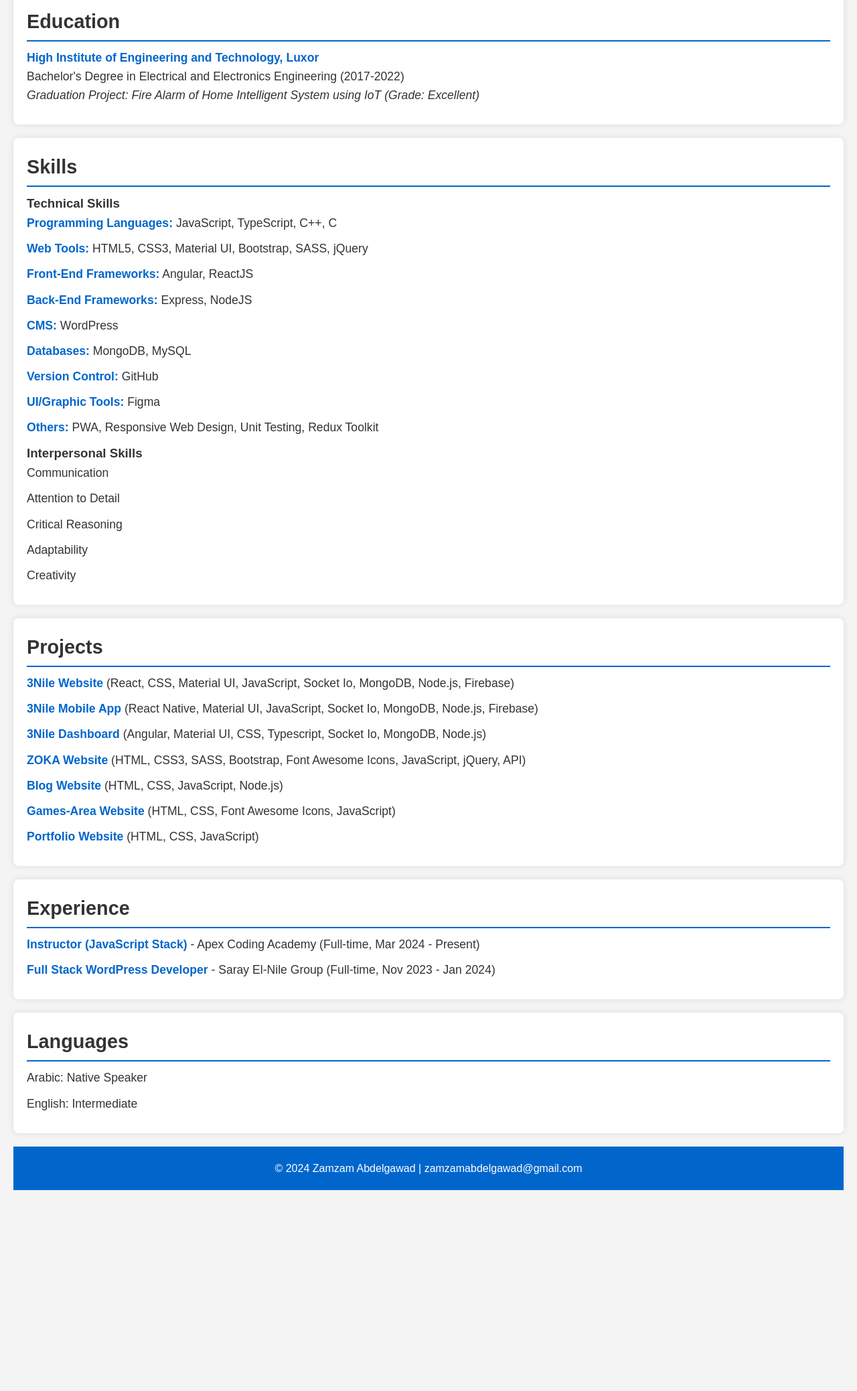
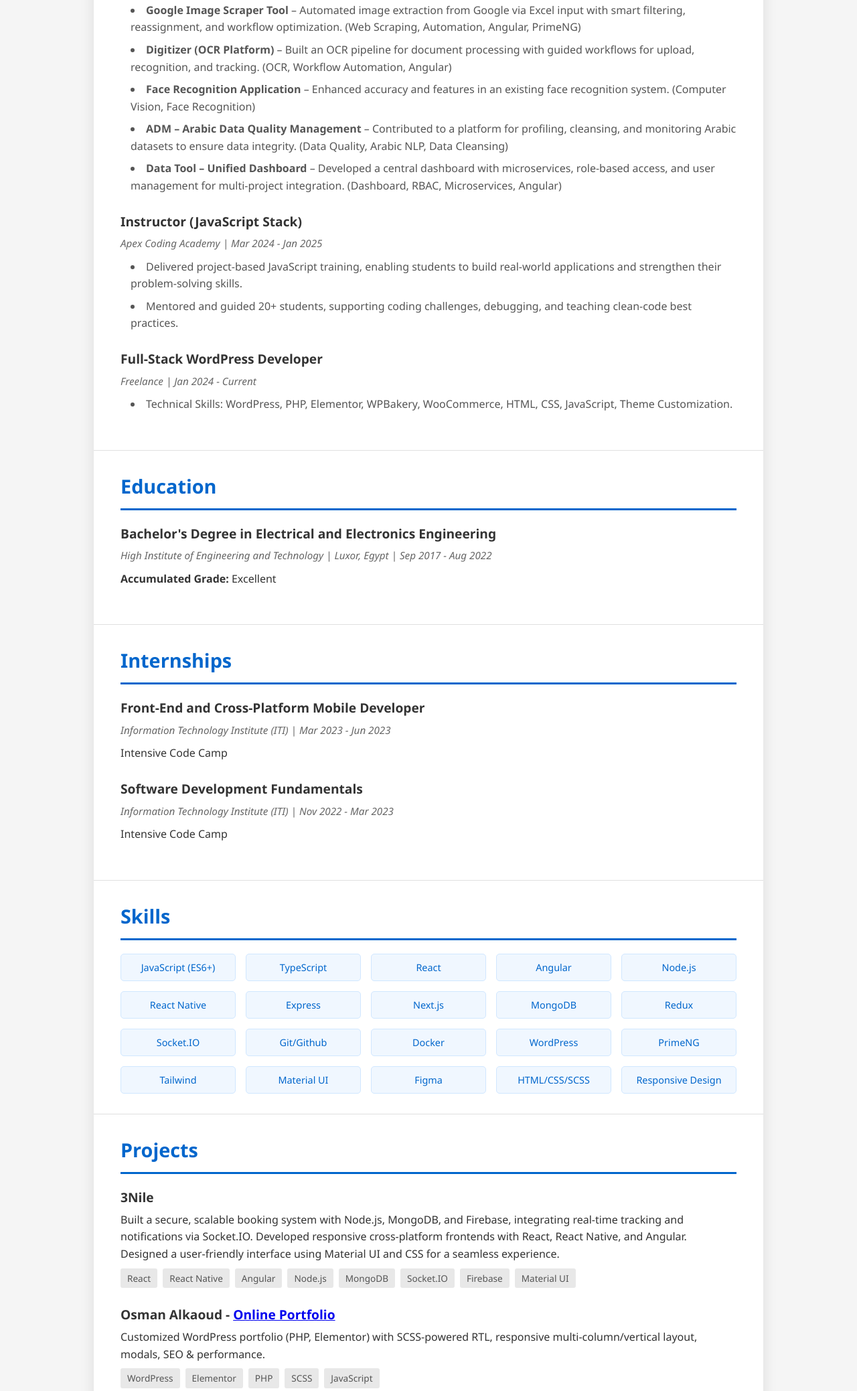
Before and after one commit to zamzam-abdelgawad/zamzam-cv, a plain HTML site: page index.html in a window 1280 px wide. Shown: the part 703-2780 px from the top of the page at 67% size. Before the commit the page ends 2500 px from the top, so only its background shows below. Drawn offline with Linux system fonts and the light colour scheme.

Commit message:
update cv

```diff
--- a/index.html
+++ b/index.html
@@ -3,102 +3,171 @@
 <head>
     <meta charset="UTF-8">
     <meta name="viewport" content="width=device-width, initial-scale=1.0">
-    <title>Zamzam Abdelgawad - Full Stack Developer</title>
+    <title>Zamzam Abdelgawad - Front End Developer</title>
     <link rel="stylesheet" href="./style.css">
 </head>
 <body>
-    <header>
-        <h1>Zamzam Abdelgawad Abdelaal Ahmed</h1>
-        <p>Full Stack Developer</p>
-        <p>(+20)01017541401 - Luxor, Egypt (Ready to Relocate)</p>
-        <p><a href="mailto:zamzamabdelgawad@gmail.com">zamzamabdelgawad@gmail.com</a> | <a href="https://github.com/zamzam-abdelgawad">GitHub</a> | <a href="https://www.linkedin.com/in/zamzam-abdelgawad/">LinkedIn</a></p>
+  <div class="container">
+      <header>
+          <div class="header-left">
+              <h1>Zamzam Abdelgawad</h1>
+              <p class="title">Front End Developer</p>
+          </div>
+          <div class="header-left">
+              <div class="contact-info">
+                  <span>📧 <a href="mailto:zamzamabdelgawad@gmail.com">zamzamabdelgawad@gmail.com</a></span>
+                  <span>📱 (+20)01017541401</span>
+                  <span>📍 Cairo, Egypt</span>
+                  <span>💼 <a href="https://www.linkedin.com/in/zamzam-abdelgawad/">linkedin/zamzam-abdelgawad</a></span>
+                  <span>🔗 <a href="https://github.com/zamzam-abdelgawad">github/zamzam-abdelgawad</a></span>
+                  <span>🌐 <a href="https://zamzam-portfolio.netlify.app/">Portfolio</a></span>
+              </div>
+          </div>
       </header>
 
       <section>
-        <h2>Profile</h2>
-        <p>JavaScript Full Stack Developer with experience in Angular as Frontend and Nodejs as Backend. Experienced in developing web applications with modern technologies. Able to work in a fast-paced environment and successfully deliver projects on tight deadlines. Seeking employment with an organization that values hard work, dedication, and creativity, offering the chance to grow professionally.</p>
+          <h2>Summary</h2>
+          <p class="summary">Frontend Developer and ITI graduate with 2+ years of experience building scalable web and mobile applications. Skilled in modern frameworks like Angular, React, and Node.js, with experience in React Native for cross-platform mobile development. Focused on delivering responsive designs and seamless user experiences.</p>
       </section>
 
       <section>
-        <h2>Internship</h2>
-        <ul>
-          <li>
-            <strong>Front-End and Cross-Platform Mobile Developer</strong> <br>
-            Intensive Code Camp | Information Technology Institute (ITI), Aswan branch (Mar 2023 - June 2023)
-          </li>
-          <li>
-            <strong>Software Development Fundamentals</strong> <br>
-            Intensive Code Camp | Information Technology Institute (ITI), Aswan branch (Nov 2022 - Mar 2023)
-          </li>
-        </ul>
+          <h2>Experience</h2>
+
+          <div class="experience-item">
+              <h3>Front End Developer</h3>
+              <p class="meta">RDI Company | Cairo, Egypt | Jan 2025 - Current</p>
+              <ul>
+                  <li><strong>Google Image Scraper Tool</strong> – Automated image extraction from Google via Excel input with smart filtering, reassignment, and workflow optimization. (Web Scraping, Automation, Angular, PrimeNG)</li>
+                  <li><strong>Digitizer (OCR Platform)</strong> – Built an OCR pipeline for document processing with guided workflows for upload, recognition, and tracking. (OCR, Workflow Automation, Angular)</li>
+                  <li><strong>Face Recognition Application</strong> – Enhanced accuracy and features in an existing face recognition system. (Computer Vision, Face Recognition)</li>
+                  <li><strong>ADM – Arabic Data Quality Management</strong> – Contributed to a platform for profiling, cleansing, and monitoring Arabic datasets to ensure data integrity. (Data Quality, Arabic NLP, Data Cleansing)</li>
+                  <li><strong>Data Tool – Unified Dashboard</strong> – Developed a central dashboard with microservices, role-based access, and user management for multi-project integration. (Dashboard, RBAC, Microservices, Angular)</li>
+              </ul>
+          </div>
+
+          <div class="experience-item">
+              <h3>Instructor (JavaScript Stack)</h3>
+              <p class="meta">Apex Coding Academy | Mar 2024 - Jan 2025</p>
+              <ul>
+                  <li>Delivered project-based JavaScript training, enabling students to build real-world applications and strengthen their problem-solving skills.</li>
+                  <li>Mentored and guided 20+ students, supporting coding challenges, debugging, and teaching clean-code best practices.</li>
+              </ul>
+          </div>
+
+          <div class="experience-item">
+              <h3>Full-Stack WordPress Developer</h3>
+              <p class="meta">Freelance | Jan 2024 - Current</p>
+              <ul>
+                  <li>Technical Skills: WordPress, PHP, Elementor, WPBakery, WooCommerce, HTML, CSS, JavaScript, Theme Customization.</li>
+              </ul>
+          </div>
       </section>
 
       <section>
-        <h2>Education</h2>
-        <ul>
-          <li>
-            <strong>High Institute of Engineering and Technology, Luxor</strong><br>
-            Bachelor's Degree in Electrical and Electronics Engineering (2017-2022)<br>
-            <em>Graduation Project: Fire Alarm of Home Intelligent System using IoT (Grade: Excellent)</em>
-          </li>
-        </ul>
+          <h2>Education</h2>
+          <div class="education-item">
+              <h3>Bachelor's Degree in Electrical and Electronics Engineering</h3>
+              <p class="meta">High Institute of Engineering and Technology | Luxor, Egypt | Sep 2017 - Aug 2022</p>
+              <p><strong>Accumulated Grade:</strong> Excellent</p>
+          </div>
       </section>
 
       <section>
-        <h2>Skills</h2>
-        <h3>Technical Skills</h3>
-        <ul>
-          <li><strong>Programming Languages:</strong> JavaScript, TypeScript, C++, C</li>
-          <li><strong>Web Tools:</strong> HTML5, CSS3, Material UI, Bootstrap, SASS, jQuery</li>
-          <li><strong>Front-End Frameworks:</strong> Angular, ReactJS</li>
-          <li><strong>Back-End Frameworks:</strong> Express, NodeJS</li>
-          <li><strong>CMS:</strong> WordPress</li>
-          <li><strong>Databases:</strong> MongoDB, MySQL</li>
-          <li><strong>Version Control:</strong> GitHub</li>
-          <li><strong>UI/Graphic Tools:</strong> Figma</li>
-          <li><strong>Others:</strong> PWA, Responsive Web Design, Unit Testing, Redux Toolkit</li>
-        </ul>
-        <h3>Interpersonal Skills</h3>
-        <ul>
-          <li>Communication</li>
-          <li>Attention to Detail</li>
-          <li>Critical Reasoning</li>
-          <li>Adaptability</li>
-          <li>Creativity</li>
-        </ul>
+          <h2>Internships</h2>
+          <div class="experience-item">
+              <h3>Front-End and Cross-Platform Mobile Developer</h3>
+              <p class="meta">Information Technology Institute (ITI) | Mar 2023 - Jun 2023</p>
+              <p>Intensive Code Camp</p>
+          </div>
+          <div class="experience-item">
+              <h3>Software Development Fundamentals</h3>
+              <p class="meta">Information Technology Institute (ITI) | Nov 2022 - Mar 2023</p>
+              <p>Intensive Code Camp</p>
+          </div>
       </section>
 
       <section>
-        <h2>Projects</h2>
-        <ul>
-          <li><strong>3Nile Website</strong> (React, CSS, Material UI, JavaScript, Socket Io, MongoDB, Node.js, Firebase)</li>
-          <li><strong>3Nile Mobile App</strong> (React Native, Material UI, JavaScript, Socket Io, MongoDB, Node.js, Firebase)</li>
-          <li><strong>3Nile Dashboard</strong> (Angular, Material UI, CSS, Typescript, Socket Io, MongoDB, Node.js)</li>
-          <li><strong>ZOKA Website</strong> (HTML, CSS3, SASS, Bootstrap, Font Awesome Icons, JavaScript, jQuery, API)</li>
-          <li><strong>Blog Website</strong> (HTML, CSS, JavaScript, Node.js)</li>
-          <li><strong>Games-Area Website</strong> (HTML, CSS, Font Awesome Icons, JavaScript)</li>
-          <li><strong>Portfolio Website</strong> (HTML, CSS, JavaScript)</li>
-        </ul>
+          <h2>Skills</h2>
+          <div class="skills-grid">
+              <div class="skill-badge">JavaScript (ES6+)</div>
+              <div class="skill-badge">TypeScript</div>
+              <div class="skill-badge">React</div>
+              <div class="skill-badge">Angular</div>
+              <div class="skill-badge">Node.js</div>
+              <div class="skill-badge">React Native</div>
+              <div class="skill-badge">Express</div>
+              <div class="skill-badge">Next.js</div>
+              <div class="skill-badge">MongoDB</div>
+              <div class="skill-badge">Redux</div>
+              <div class="skill-badge">Socket.IO</div>
+              <div class="skill-badge">Git/Github</div>
+              <div class="skill-badge">Docker</div>
+              <div class="skill-badge">WordPress</div>
+              <div class="skill-badge">PrimeNG</div>
+              <div class="skill-badge">Tailwind</div>
+              <div class="skill-badge">Material UI</div>
+              <div class="skill-badge">Figma</div>
+              <div class="skill-badge">HTML/CSS/SCSS</div>
+              <div class="skill-badge">Responsive Design</div>
+          </div>
       </section>
 
       <section>
-        <h2>Experience</h2>
-        <ul>
-          <li><strong>Instructor (JavaScript Stack)</strong> - Apex Coding Academy (Full-time, Mar 2024 - Present)</li>
-          <li><strong>Full Stack WordPress Developer</strong> - Saray El-Nile Group (Full-time, Nov 2023 - Jan 2024)</li>
-        </ul>
-      </section>
+          <h2>Projects</h2>
 
-      <section>
-        <h2>Languages</h2>
-        <ul>
-          <li>Arabic: Native Speaker</li>
-          <li>English: Intermediate</li>
-        </ul>
+          <div class="project-item">
+              <h3>3Nile</h3>
+              <p>Built a secure, scalable booking system with Node.js, MongoDB, and Firebase, integrating real-time tracking and notifications via Socket.IO. Developed responsive cross-platform frontends with React, React Native, and Angular. Designed a user-friendly interface using Material UI and CSS for a seamless experience.</p>
+              <div class="tech-stack">
+                  <span class="tech-tag">React</span>
+                  <span class="tech-tag">React Native</span>
+                  <span class="tech-tag">Angular</span>
+                  <span class="tech-tag">Node.js</span>
+                  <span class="tech-tag">MongoDB</span>
+                  <span class="tech-tag">Socket.IO</span>
+                  <span class="tech-tag">Firebase</span>
+                  <span class="tech-tag">Material UI</span>
+              </div>
+          </div>
+
+          <div class="project-item">
+              <h3>Osman Alkaoud - <a href="#">Online Portfolio</a></h3>
+              <p>Customized WordPress portfolio (PHP, Elementor) with SCSS-powered RTL, responsive multi-column/vertical layout, modals, SEO & performance.</p>
+              <div class="tech-stack">
+                  <span class="tech-tag">WordPress</span>
+                  <span class="tech-tag">Elementor</span>
+                  <span class="tech-tag">PHP</span>
+                  <span class="tech-tag">SCSS</span>
+                  <span class="tech-tag">JavaScript</span>
+              </div>
+          </div>
+
+          <div class="project-item">
+              <h3>XonTel - <a href="#">Documentation Center</a></h3>
+              <p>Modular Elementor/HTML5 docs portal with AI analytics, JS animations, lazy-loading and RTL for fast, accessible documentation.</p>
+              <div class="tech-stack">
+                  <span class="tech-tag">Elementor</span>
+                  <span class="tech-tag">HTML5</span>
+                  <span class="tech-tag">CSS</span>
+                  <span class="tech-tag">JavaScript</span>
+              </div>
+          </div>
+
+          <div class="project-item">
+              <h3>Blog</h3>
+              <p>Developed a user-friendly blog platform with intuitive UI for publishing, editing, and managing articles, ensuring clear navigation and organized content structure for an optimized user experience.</p>
+              <div class="tech-stack">
+                  <span class="tech-tag">HTML</span>
+                  <span class="tech-tag">CSS</span>
+                  <span class="tech-tag">JavaScript</span>
+                  <span class="tech-tag">Node.js</span>
+              </div>
+          </div>
       </section>
 
       <footer>
-        <p>&copy; 2024 Zamzam Abdelgawad | <a href="mailto:zamzamabdelgawad@gmail.com">zamzamabdelgawad@gmail.com</a></p>
+          <p>&copy; 2025 Zamzam Abdelgawad | <a href="mailto:zamzamabdelgawad@gmail.com">zamzamabdelgawad@gmail.com</a></p>
       </footer>
+  </div>
 </body>
 </html>
--- a/style.css
+++ b/style.css
@@ -1,87 +1,190 @@
-/* Basic reset */
 * {
   margin: 0;
   padding: 0;
   box-sizing: border-box;
 }
 
-  /* Styling the body */
 body {
-    font-family: 'Arial', sans-serif;
+  font-family: 'Segoe UI', Tahoma, Geneva, Verdana, sans-serif;
   line-height: 1.6;
-    background-color: #f4f4f4;
+  background-color: #f5f5f5;
   color: #333;
   padding: 20px;
 }
 
-  /* Header styles */
+.container {
+  max-width: 1000px;
+  margin: 0 auto;
+  background: white;
+  box-shadow: 0 0 20px rgba(0, 0, 0, 0.1);
+}
+
 header {
-    text-align: center;
-    margin-bottom: 40px;
+  background: linear-gradient(135deg, #0066cc 0%, #0052a3 100%);
+  color: white;
+  padding: 40px;
+  display: grid;
+  grid-template-columns: 1fr 1fr;
+  gap: 30px;
+  align-items: center;
 }
+
+.header-left {
+  text-align: left;
+}
+
 
 header h1 {
   font-size: 2.5rem;
   margin-bottom: 10px;
 }
 
-  header p {
+header .title {
+  font-size: 1.3rem;
+  margin-bottom: 0;
+  opacity: 0.95;
+}
+
+.contact-info {
+  display: flex;
+  flex-direction: column;
+  gap: 10px;
+  font-size: 0.95rem;
+}
+
+.contact-info span {
+  display: block;
+}
+
+.contact-info a {
+  color: white;
+  text-decoration: none;
+  transition: opacity 0.3s;
+}
+
+.contact-info a:hover {
+  opacity: 0.8;
+  text-decoration: underline;
+}
+
+section {
+  padding: 30px 40px;
+  border-bottom: 1px solid #e0e0e0;
+}
+
+section:last-of-type {
+  border-bottom: none;
+}
+
+h2 {
+  font-size: 1.8rem;
+  color: #0066cc;
+  margin-bottom: 20px;
+  padding-bottom: 10px;
+  border-bottom: 3px solid #0066cc;
+}
+
+.summary {
+  font-size: 1.05rem;
+  line-height: 1.8;
+  color: #555;
+}
+
+.experience-item, .education-item, .project-item {
+  margin-bottom: 25px;
+}
+
+.experience-item h3, .education-item h3, .project-item h3 {
   font-size: 1.2rem;
+  color: #333;
   margin-bottom: 5px;
 }
 
-  header a {
-    color: #0066cc;
-    text-decoration: none;
-    font-weight: bold;
-  }
-
-  header a:hover {
-    text-decoration: underline;
-  }
-
-  /* Section styling */
-  section {
-    background: white;
-    padding: 20px;
-    margin-bottom: 20px;
-    border-radius: 8px;
-    box-shadow: 0 0 10px rgba(0, 0, 0, 0.1);
-  }
-
-  section h2 {
-    font-size: 1.8rem;
+.meta {
+  color: #666;
+  font-size: 0.95rem;
   margin-bottom: 10px;
-    border-bottom: 2px solid #0066cc;
-    padding-bottom: 5px;
+  font-style: italic;
 }
 
 ul {
-    list-style-type: none;
+  list-style-position: inside;
+  margin-left: 15px;
 }
 
 ul li {
-    margin-bottom: 10px;
-    font-size: 1.1rem;
+  margin-bottom: 8px;
+  color: #555;
 }
 
-  strong {
-    color: #0066cc;
+.skills-grid {
+  display: grid;
+  grid-template-columns: repeat(auto-fit, minmax(150px, 1fr));
+  gap: 15px;
+  margin-top: 15px;
 }
 
-  /* Footer styling */
+.skill-badge {
+  background: #f0f7ff;
+  padding: 8px 15px;
+  border-radius: 5px;
+  text-align: center;
+  font-size: 0.9rem;
+  color: #0066cc;
+  font-weight: 500;
+  border: 1px solid #d0e7ff;
+}
+
+.tech-stack {
+  display: flex;
+  flex-wrap: wrap;
+  gap: 8px;
+  margin-top: 8px;
+}
+
+.tech-tag {
+  background: #e8e8e8;
+  padding: 4px 10px;
+  border-radius: 3px;
+  font-size: 0.85rem;
+  color: #555;
+}
+
 footer {
+  background: #333;
+  color: white;
   text-align: center;
-    padding: 20px 0;
-    background: #0066cc;
-    color: white;
+  padding: 20px;
 }
 
 footer a {
-    color: white;
+  color: #0066cc;
   text-decoration: none;
 }
 
 footer a:hover {
   text-decoration: underline;
 }
+
+@media (max-width: 768px) {
+  header {
+      grid-template-columns: 1fr;
+      gap: 20px;
+  }
+
+  .header-left, .header-right {
+      text-align: center;
+  }
+
+  header h1 {
+      font-size: 2rem;
+  }
+
+  section {
+      padding: 20px;
+  }
+
+  .skills-grid {
+      grid-template-columns: repeat(auto-fit, minmax(120px, 1fr));
+  }
+}
```
Lines whose indentation alone changed are shown as unchanged.
